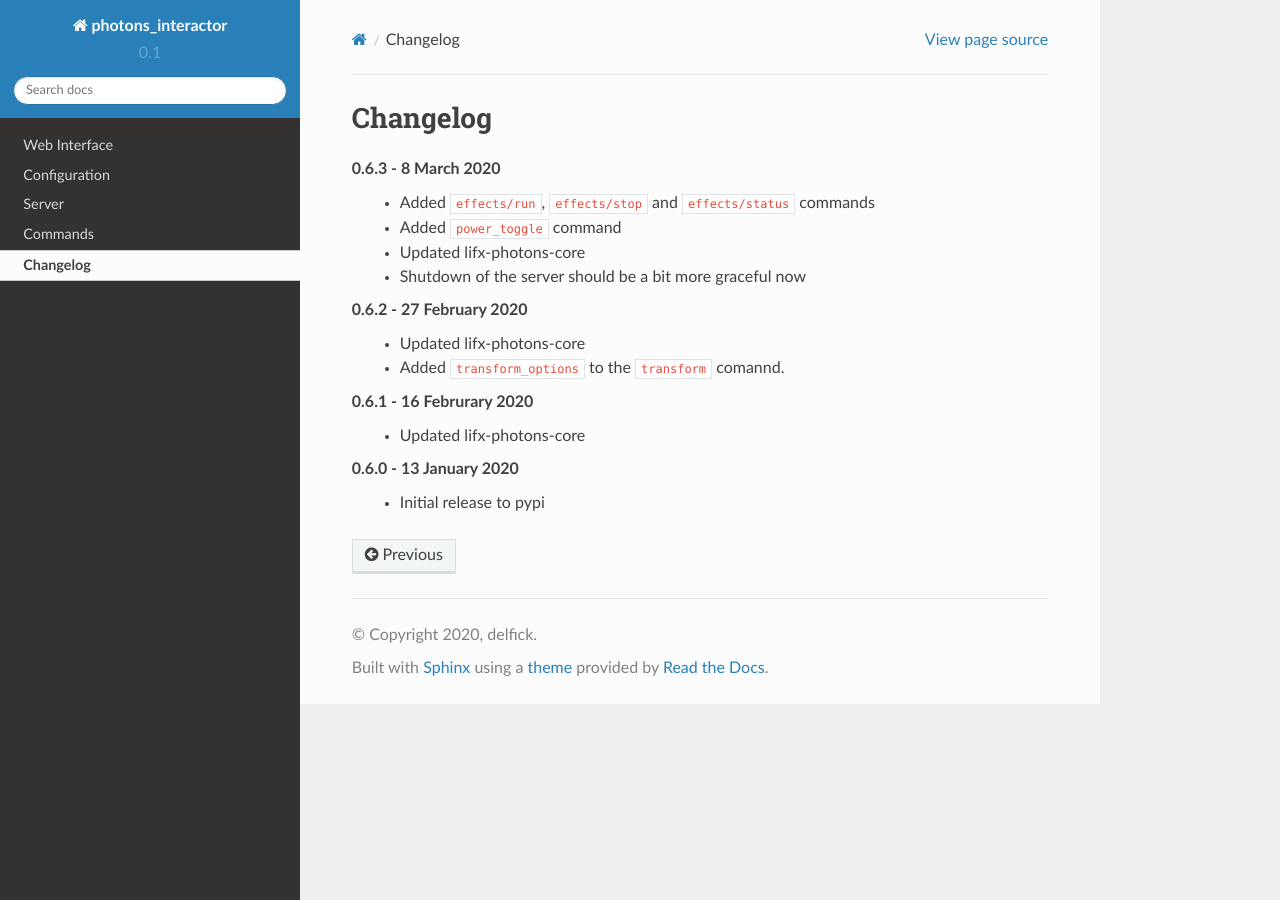
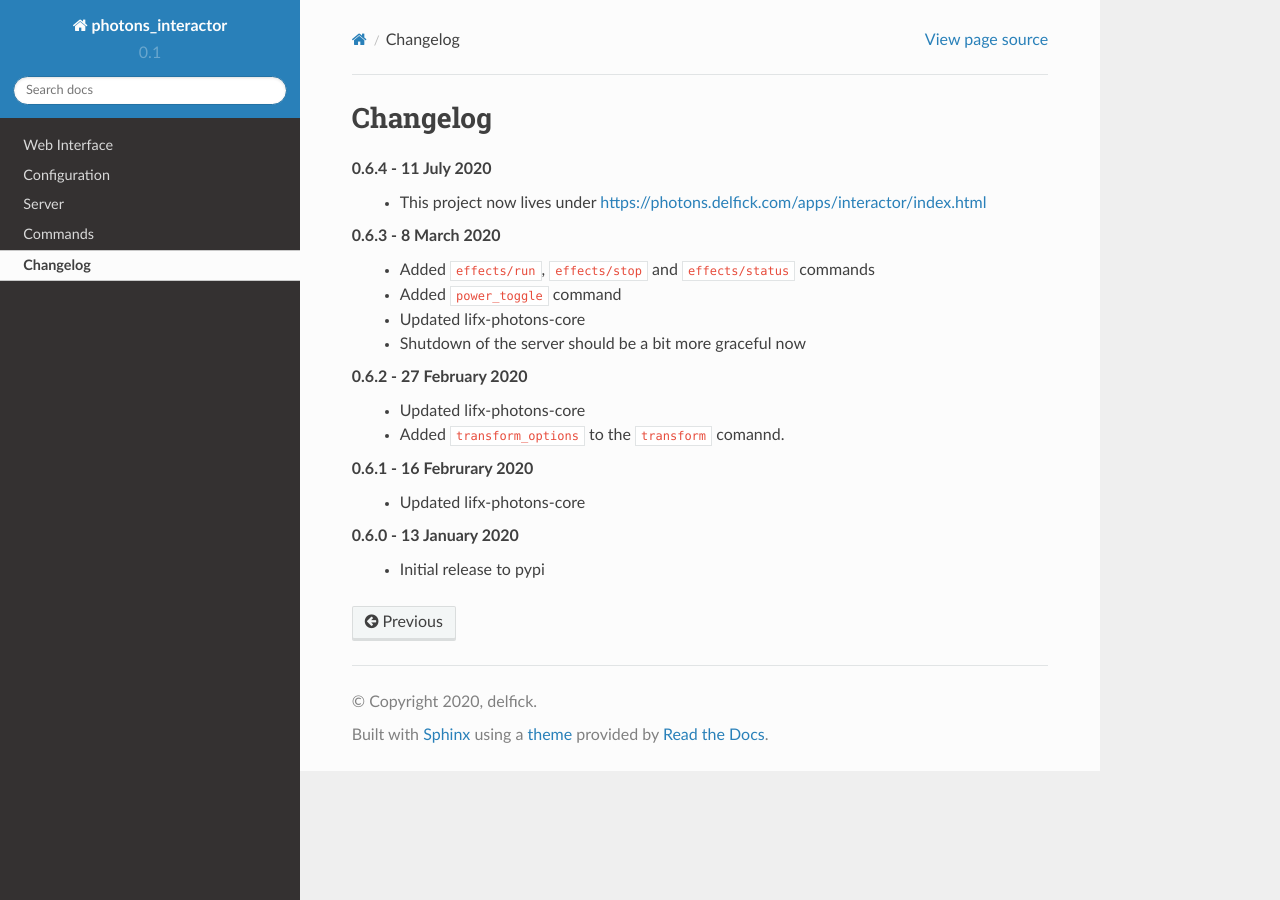
Before and after one commit to delfick/photons-interactor, a Sphinx documentation site: the page built from docs/usage/changelog.rst, in a window 1280 px wide. Built offline with Sphinx 7.4.7 and the Read the Docs theme 2.0.0, drawn with Linux system fonts in a browser that asks for light colours.

Commit message:
Version bump - 0.6.4 - deprecated
https://photons.delfick.com/apps/interactor/index.html

```diff
--- a/README.rst
+++ b/README.rst
@@ -1,3 +1,9 @@
+Deprecated
+==========
+
+This project has been deprecated in favour of
+https://photons.delfick.com/apps/interactor/index.html
+
 Photons Interactor
 ==================
 
--- a/docs/usage/changelog.rst
+++ b/docs/usage/changelog.rst
@@ -2,6 +2,10 @@
 
 Changelog
 =========
+
+0.6.4 - 11 July 2020
+  * This project now lives under
+    https://photons.delfick.com/apps/interactor/index.html
 
 0.6.3 - 8 March 2020
   * Added ``effects/run``, ``effects/stop`` and ``effects/status`` commands
--- a/photons_interactor/__init__.py
+++ b/photons_interactor/__init__.py
@@ -1,4 +1,4 @@
-VERSION = "0.6.3"
+VERSION = "0.6.4"
 
 
 def run_pytest():
```
